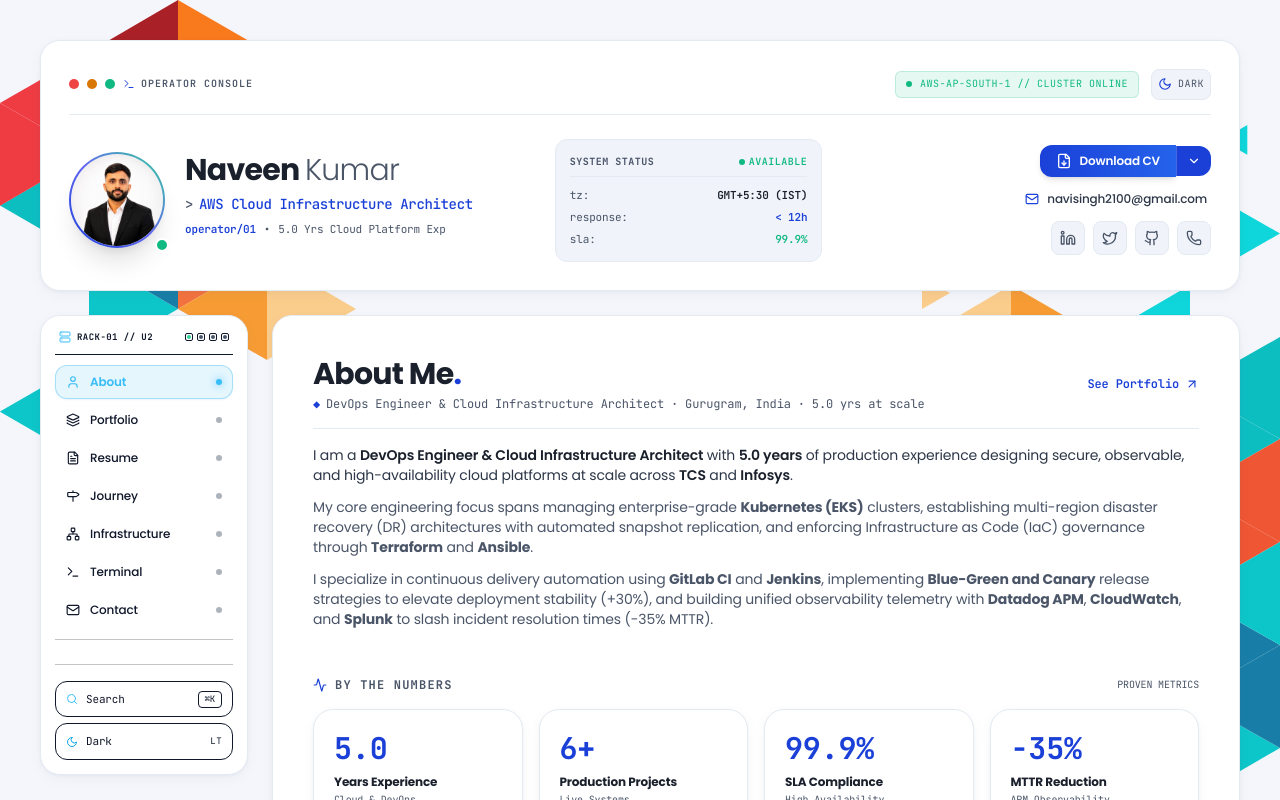
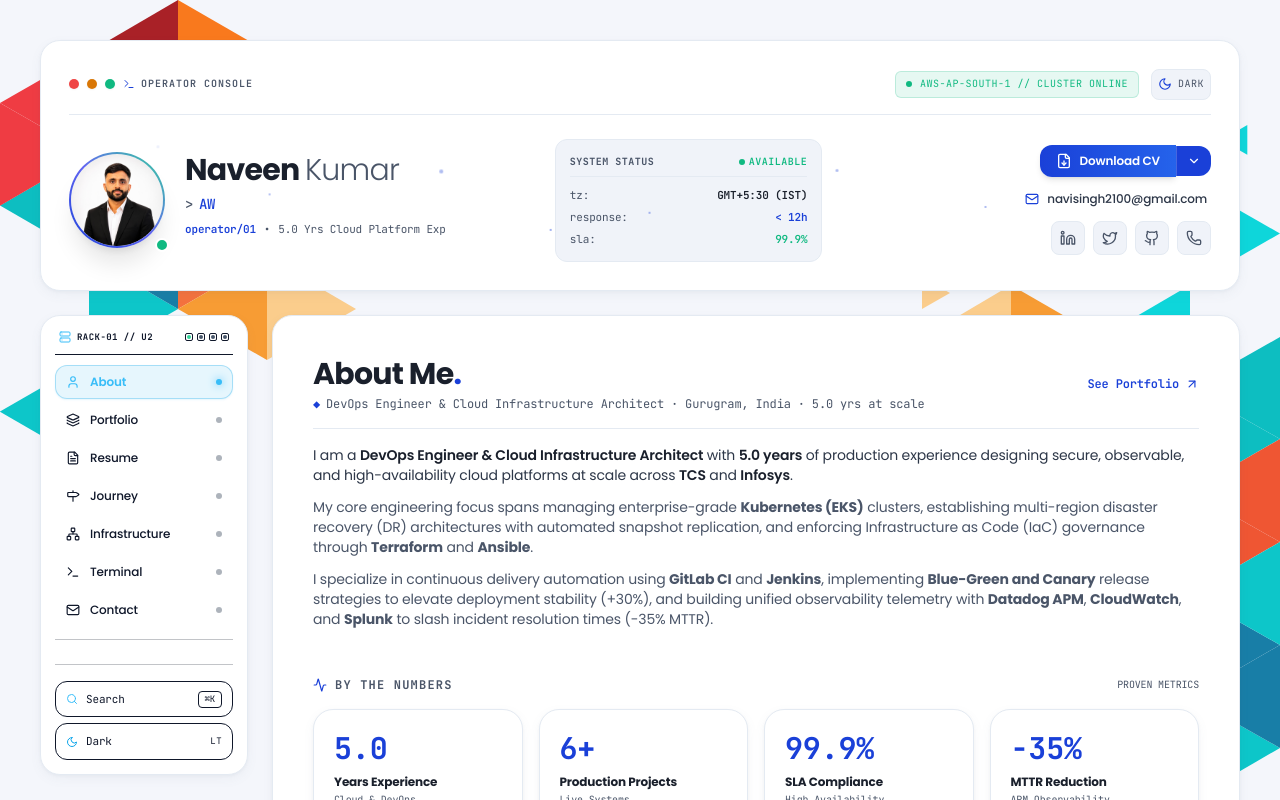
Before and after one commit to naveensingh575/portfolio, a React (Vite) app: page / in a window 1280 px wide. Shown: the top 800 px of the page. Built offline with nearby package versions, Linux system fonts and the light colour scheme; the HTML template or start-up script is replaced by a standard one.

Commit message:
feat: typewriter role animation + subtle floating particles in hero

```diff
--- a/src/components/Header.tsx
+++ b/src/components/Header.tsx
@@ -1,4 +1,4 @@
-import React, { useState, useEffect } from 'react';
+import React, { useState, useEffect, useRef } from 'react';
 import { PORTFOLIO_DATA } from '../data/portfolioData';
 import {
   FileDown,
@@ -22,22 +22,52 @@ interface HeaderProps {
   setIsDark: (dark: boolean) => void;
 }
 
+// Typewriter hook — types out each role char by char, pauses, deletes, then moves to next
+function useTypewriter(words: string[], typingSpeed = 70, deletingSpeed = 40, pause = 1800) {
+  const [displayed, setDisplayed] = useState('');
+  const [wordIdx, setWordIdx] = useState(0);
+  const [phase, setPhase] = useState<'typing' | 'pausing' | 'deleting'>('typing');
+  const timeoutRef = useRef<ReturnType<typeof setTimeout> | null>(null);
+
+  useEffect(() => {
+    const current = words[wordIdx % words.length];
+
+    if (phase === 'typing') {
+      if (displayed.length < current.length) {
+        timeoutRef.current = setTimeout(() => {
+          setDisplayed(current.slice(0, displayed.length + 1));
+        }, typingSpeed);
+      } else {
+        timeoutRef.current = setTimeout(() => setPhase('pausing'), pause);
+      }
+    } else if (phase === 'pausing') {
+      timeoutRef.current = setTimeout(() => setPhase('deleting'), 300);
+    } else if (phase === 'deleting') {
+      if (displayed.length > 0) {
+        timeoutRef.current = setTimeout(() => {
+          setDisplayed(displayed.slice(0, -1));
+        }, deletingSpeed);
+      } else {
+        setWordIdx((prev) => (prev + 1) % words.length);
+        setPhase('typing');
+      }
+    }
+
+    return () => { if (timeoutRef.current) clearTimeout(timeoutRef.current); };
+  }, [displayed, phase, wordIdx, words, typingSpeed, deletingSpeed, pause]);
+
+  return displayed;
+}
+
 export const Header: React.FC<HeaderProps> = ({
   onOpenResumeModal,
   isDark,
   setIsDark
 }) => {
-  const [roleIndex, setRoleIndex] = useState(0);
+  const typedRole = useTypewriter(PORTFOLIO_DATA.profile.roles, 65, 35, 1800);
   const [copiedEmail, setCopiedEmail] = useState(false);
   const [copiedPhone, setCopiedPhone] = useState(false);
   const [isCVMenuOpen, setIsCVMenuOpen] = useState(false);
-
-  useEffect(() => {
-    const interval = setInterval(() => {
-      setRoleIndex((prev) => (prev + 1) % PORTFOLIO_DATA.profile.roles.length);
-    }, 3000);
-    return () => clearInterval(interval);
-  }, []);
 
   const handleCopyEmail = () => {
     navigator.clipboard.writeText(PORTFOLIO_DATA.profile.email);
@@ -54,6 +84,32 @@ export const Header: React.FC<HeaderProps> = ({
 
   return (
     <header className="box w-full p-5 sm:p-7 relative overflow-hidden transition-all duration-300">
+
+      {/* Subtle floating particle dots */}
+      {[
+        { size: 3, left: '8%',  delay: '0s',   dur: '6s'  },
+        { size: 2, left: '18%', delay: '1.2s', dur: '8s'  },
+        { size: 4, left: '32%', delay: '0.5s', dur: '7s'  },
+        { size: 2, left: '50%', delay: '2s',   dur: '9s'  },
+        { size: 3, left: '65%', delay: '0.8s', dur: '6.5s'},
+        { size: 2, left: '78%', delay: '1.8s', dur: '8.5s'},
+        { size: 4, left: '90%', delay: '0.3s', dur: '7.5s'},
+        { size: 2, left: '42%', delay: '3s',   dur: '10s' },
+      ].map((p, i) => (
+        <span
+          key={i}
+          className="particle"
+          style={{
+            width: p.size,
+            height: p.size,
+            left: p.left,
+            bottom: '10%',
+            animationDelay: p.delay,
+            animationDuration: p.dur,
+            opacity: 0,
+          }}
+        />
+      ))}
 
       {/* Top Chrome Bar */}
       <div className="flex items-center justify-between border-b border-[var(--c-border)] pb-3.5 mb-6 font-mono text-[11px] text-[var(--c-muted)]">
@@ -119,14 +175,12 @@ export const Header: React.FC<HeaderProps> = ({
               </h1>
             </div>
 
-            {/* Dynamic Smooth Cross-fade Role */}
+            {/* Typewriter Role */}
             <div className="h-6 mt-1 flex items-center justify-center sm:justify-start overflow-hidden">
-              <div
-                key={roleIndex}
-                className="text-xs sm:text-sm font-medium text-[var(--c-accent)] font-mono tracking-tight animate-fade-in-up flex items-center gap-1.5"
-              >
+              <div className="text-xs sm:text-sm font-medium text-[var(--c-accent)] font-mono tracking-tight flex items-center gap-1.5">
                 <span className="text-[var(--c-muted)]">&gt;</span>
-                <span>{PORTFOLIO_DATA.profile.roles[roleIndex]}</span>
+                <span>{typedRole}</span>
+                <span className="inline-block w-[2px] h-[1em] bg-[var(--c-accent)] ml-0.5 align-middle animate-[blink_1s_step-end_infinite]" />
               </div>
             </div>
 
--- a/src/index.css
+++ b/src/index.css
@@ -150,3 +150,26 @@ h1, h2, h3, h4, h5, h6 {
 .animate-fade-in-up {
   animation: fadeInUp 0.4s cubic-bezier(0.16, 1, 0.3, 1) forwards;
 }
+
+/* Blinking cursor for typewriter */
+@keyframes blink {
+  0%, 100% { opacity: 1; }
+  50% { opacity: 0; }
+}
+
+/* Floating particles */
+@keyframes floatUp {
+  0%   { transform: translateY(0px) translateX(0px); opacity: 0; }
+  10%  { opacity: 0.6; }
+  90%  { opacity: 0.3; }
+  100% { transform: translateY(-120px) translateX(20px); opacity: 0; }
+}
+
+.particle {
+  position: absolute;
+  border-radius: 9999px;
+  pointer-events: none;
+  animation: floatUp linear infinite;
+  background: var(--c-accent);
+  opacity: 0;
+}
```
